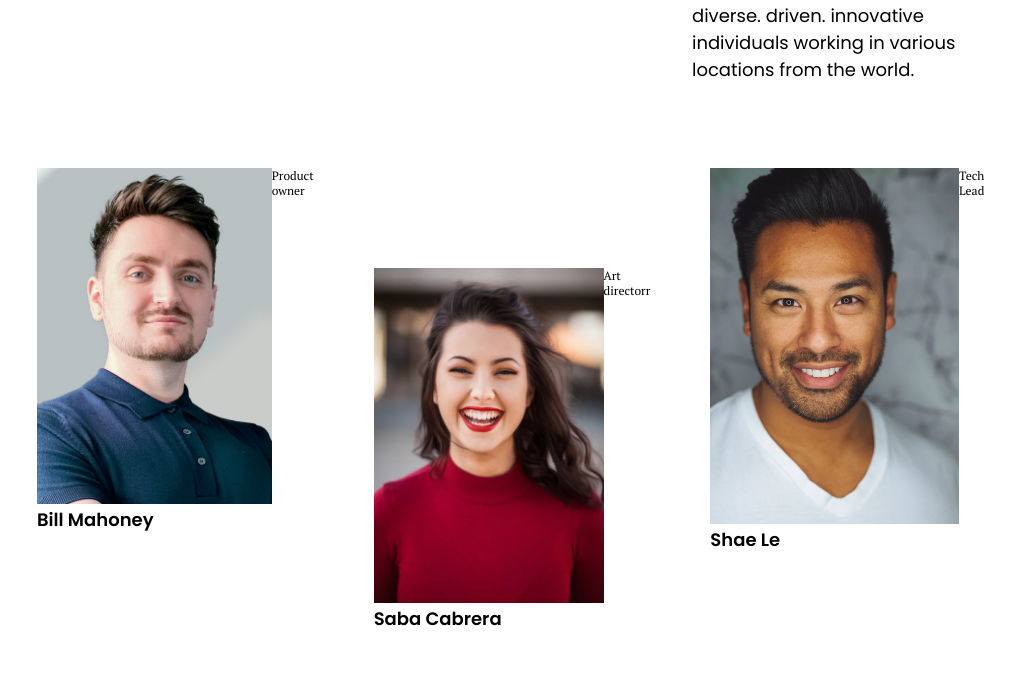
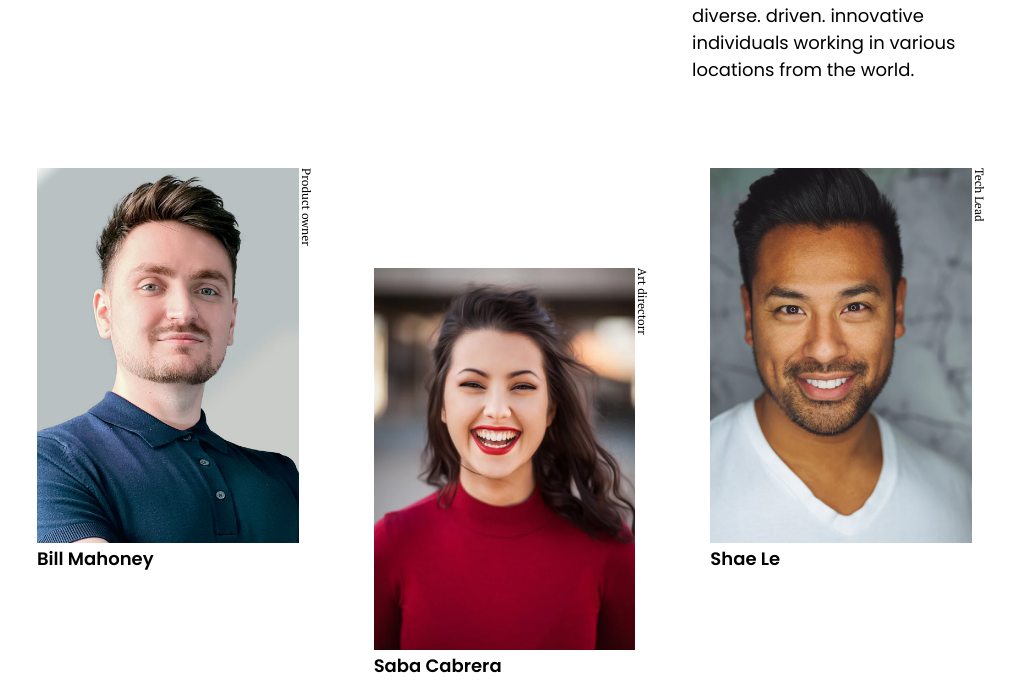
Before and after one commit to dev-ggaurav/my-team-challenge-devchallenges, a plain HTML site: page index.html in a window 1280 px wide. Shown: the part 112-800 px from the top of the page, without its empty margins (128-1143 px from the left). Drawn offline with Linux system fonts and the light colour scheme.

Commit message:
Update styles.css

```diff
--- a/styles.css
+++ b/styles.css
@@ -67,8 +67,7 @@ header{
 }
 
 .post{
-    writing-mode: sideways-rl;
-    -webkit-writing-mode:sideways-rl;
+    writing-mode: vertical-rl;
     font-size: 1.2rem;
     font-weight: 400;
     font-family: 'PT Serif', serif;
```
